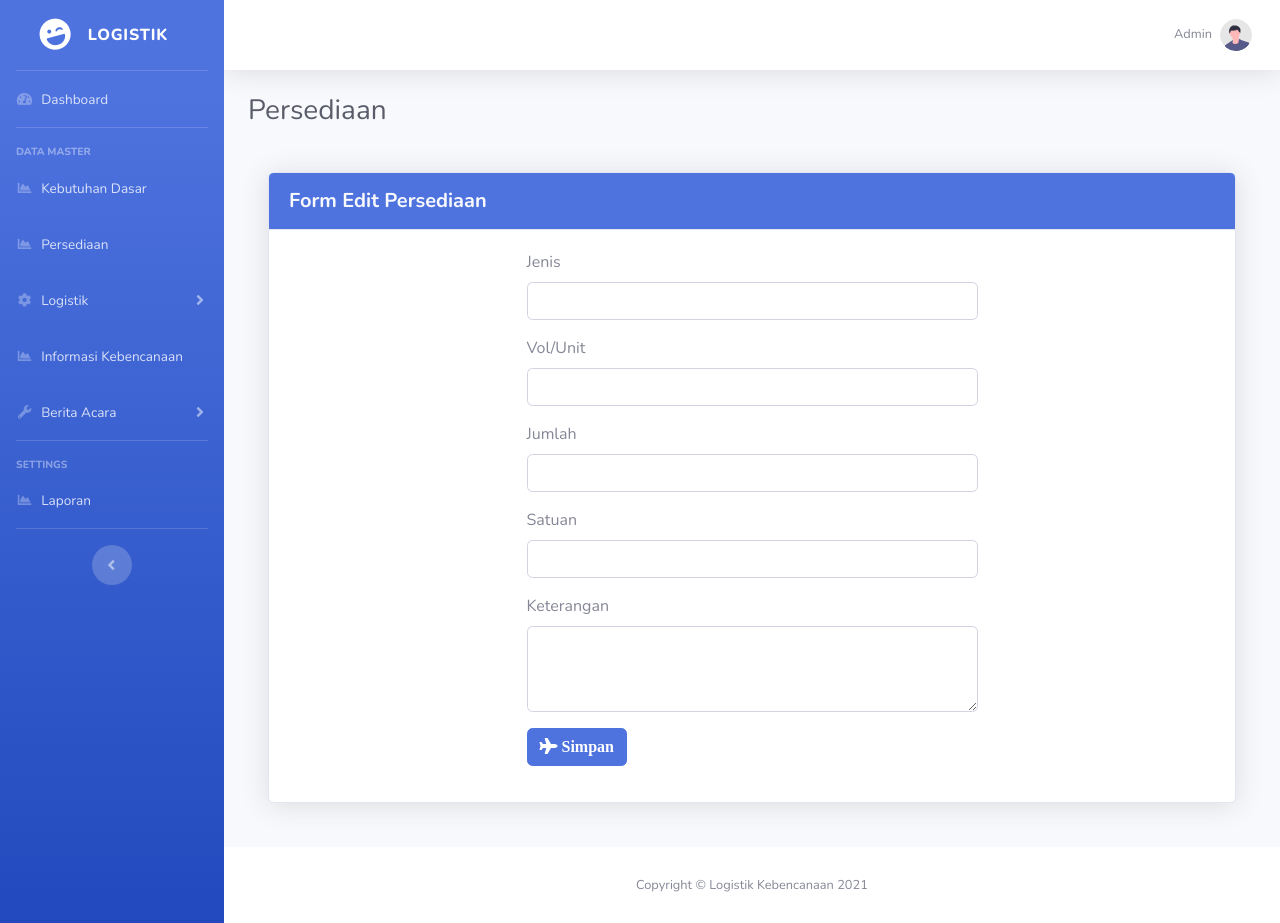
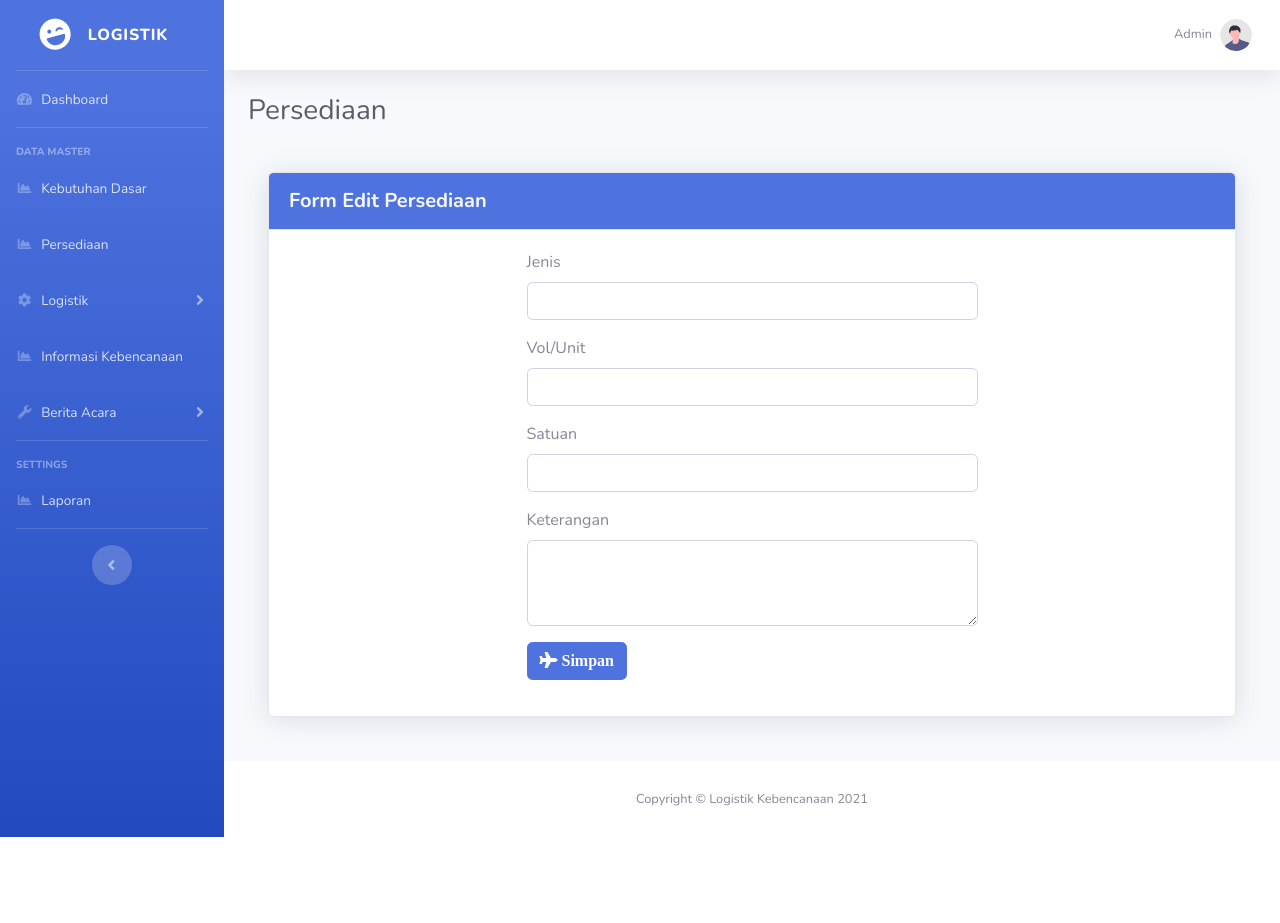
Before and after one commit to Fozimat/logistik_bencana, a CodeIgniter 4 app: template app/Views/persediaan/edit.php in a window 1280 px wide. After the commit the page ends 837 px from the top, so only its background shows below. Run offline with PHP 8.4 and a stand-in for CodeIgniter, Linux system fonts and the light colour scheme; the template is opened without the code that fills it: most values are stand-ins (such as "Sample title", 1, 10 or a date in 2020); data that the repository does not hold is empty; some libraries are stand-ins or nearby versions.

Commit message:
Delete jumlah persediaan

```diff
--- a/app/Views/persediaan/edit.php
+++ b/app/Views/persediaan/edit.php
@@ -29,18 +29,12 @@
                                     </div>
                                     <div class="form-group">
                                         <label for="vol_unit" class="hitam-tebal">Vol/Unit</label>
-                                        <input type="text" class="form-control <?= ($validation->hasError('vol_unit')) ? 'is-invalid' : ''; ?>" value="<?= old('vol_unit', $persediaan->vol_unit); ?>" name="vol_unit" id="vol_unit">
+                                        <input type="number" class="form-control <?= ($validation->hasError('vol_unit')) ? 'is-invalid' : ''; ?>" value="<?= old('vol_unit', $persediaan->vol_unit); ?>" name="vol_unit" id="vol_unit">
                                         <div class="invalid-feedback">
                                             <?= $validation->getError('vol_unit'); ?>
                                         </div>
                                     </div>
-                                    <div class="form-group">
-                                        <label for="jumlah" class="hitam-tebal">Jumlah</label>
-                                        <input type="number" class="form-control <?= ($validation->hasError('jumlah')) ? 'is-invalid' : ''; ?>" value="<?= old('jumlah', $persediaan->jumlah); ?>" name="jumlah" id="jumlah">
-                                        <div class="invalid-feedback">
-                                            <?= $validation->getError('jumlah'); ?>
-                                        </div>
-                                    </div>
+
 
                                     <div class="form-group">
                                         <label for="satuan" class="hitam-tebal">Satuan</label>
--- a/app/Views/persediaan/index.php
+++ b/app/Views/persediaan/index.php
@@ -26,7 +26,6 @@
                         <th>No</th>
                         <th>Jenis Barang</th>
                         <th>Vol/Unit</th>
-                        <th>Jumlah</th>
                         <th>Satuan</th>
                         <th>Keterangan</th>
                         <th>Aksi</th>
@@ -40,7 +39,6 @@
                             <th><?= $i++; ?></th>
                             <td><?= $d->jenis_barang; ?></td>
                             <td><?= $d->vol_unit; ?></td>
-                            <td><?= $d->jumlah; ?></td>
                             <td><?= $d->satuan; ?></td>
                             <td><?= $d->keterangan; ?></td>
                             <td>
```
Also changed, not shown: app/Controllers/Admin/Persediaan.php (+0 -14 lines), app/Views/persediaan/create.php (+2 -8 lines).
